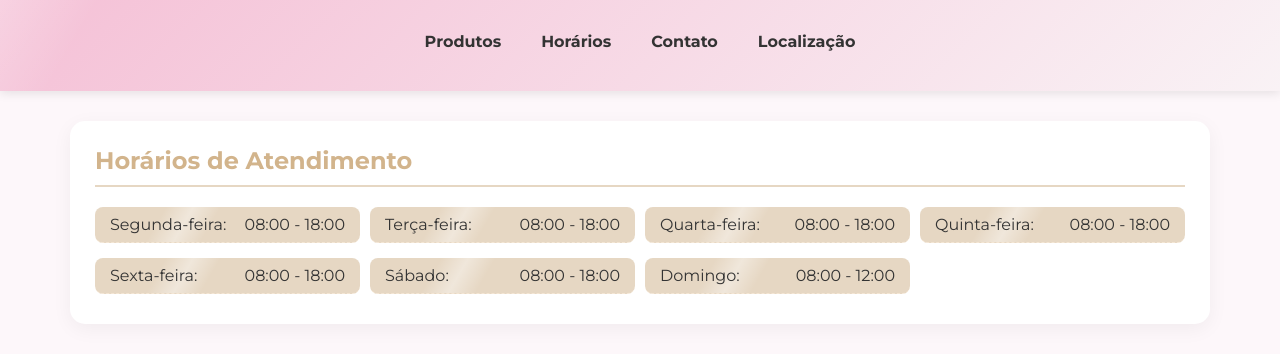
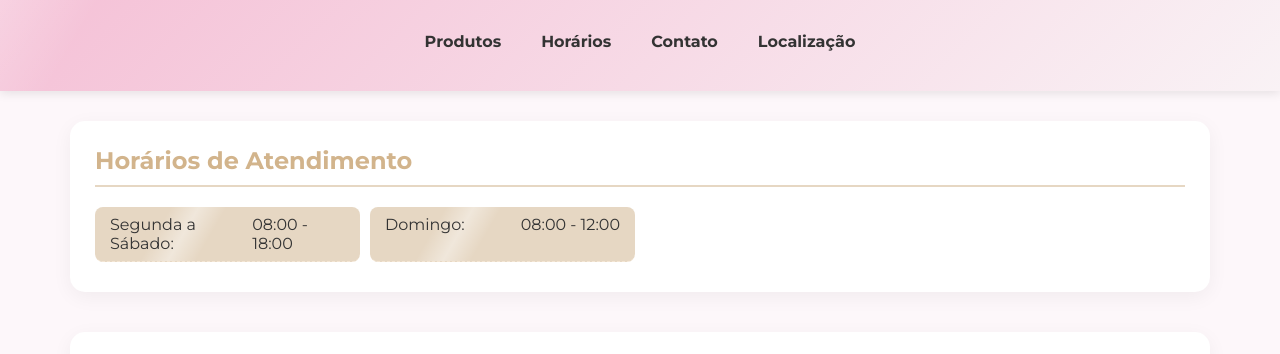
Before and after one commit to DezainCody/.amorEarte, a plain HTML site: page index.html in a window 1280 px wide. Shown: the part 224-578 px from the top of the page. Drawn offline with Linux system fonts and the light colour scheme.

Commit message:
Add files via upload

```diff
--- a/index.html
+++ b/index.html
@@ -38,12 +38,7 @@
         <section class="section" id="horarios">
             <h2 class="section-title">Horários de Atendimento</h2>
             <ul class="hours-list">
-                <li><span>Segunda-feira:</span> <span>08:00 - 18:00</span></li>
-                <li><span>Terça-feira:</span> <span>08:00 - 18:00</span></li>
-                <li><span>Quarta-feira:</span> <span>08:00 - 18:00</span></li>
-                <li><span>Quinta-feira:</span> <span>08:00 - 18:00</span></li>
-                <li><span>Sexta-feira:</span> <span>08:00 - 18:00</span></li>
-                <li><span>Sábado:</span> <span>08:00 - 18:00</span></li>
+                <li><span>Segunda a Sábado:</span> <span>08:00 - 18:00</span></li>
                 <li><span>Domingo:</span> <span>08:00 - 12:00</span></li>
             </ul>
         </section>
```
